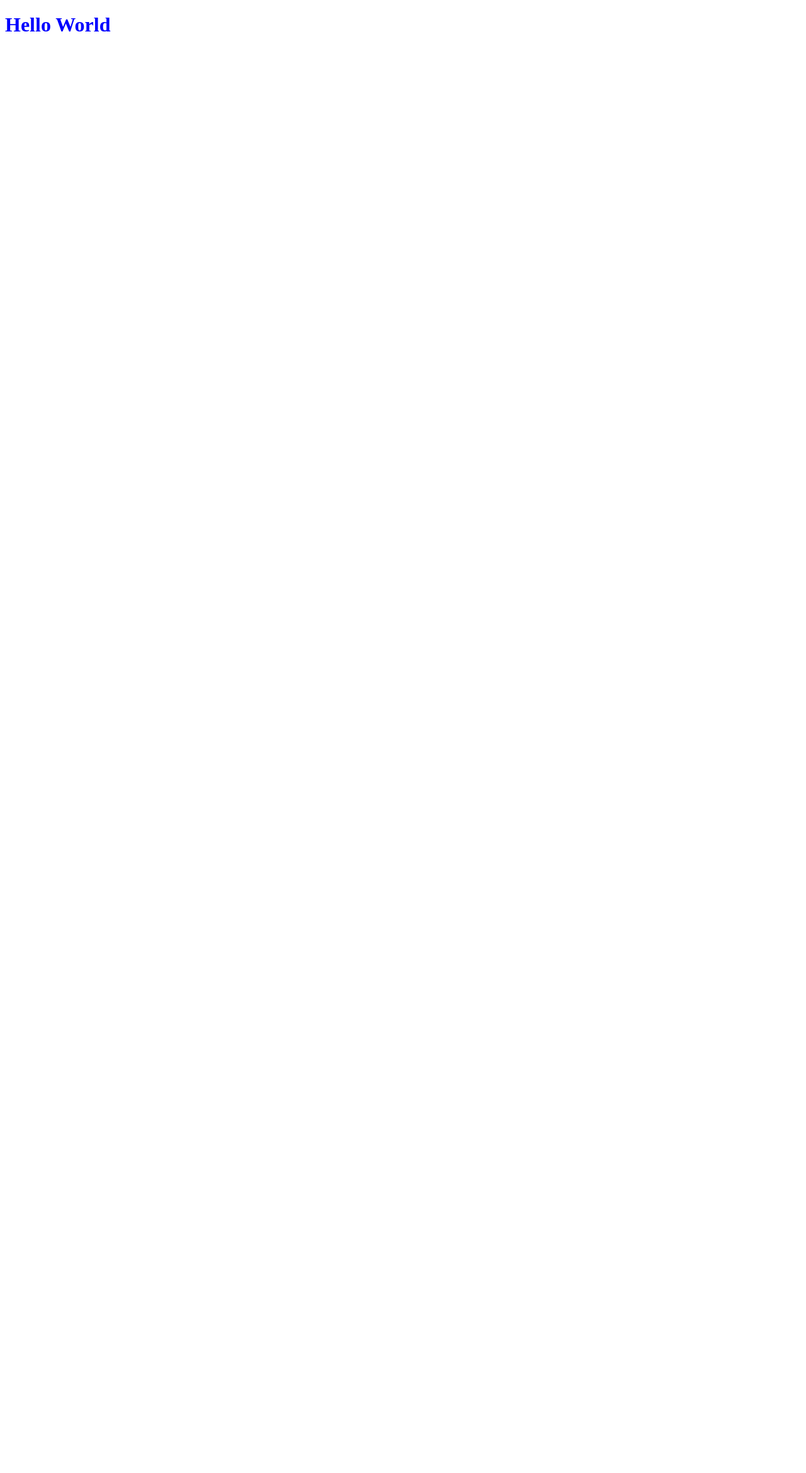
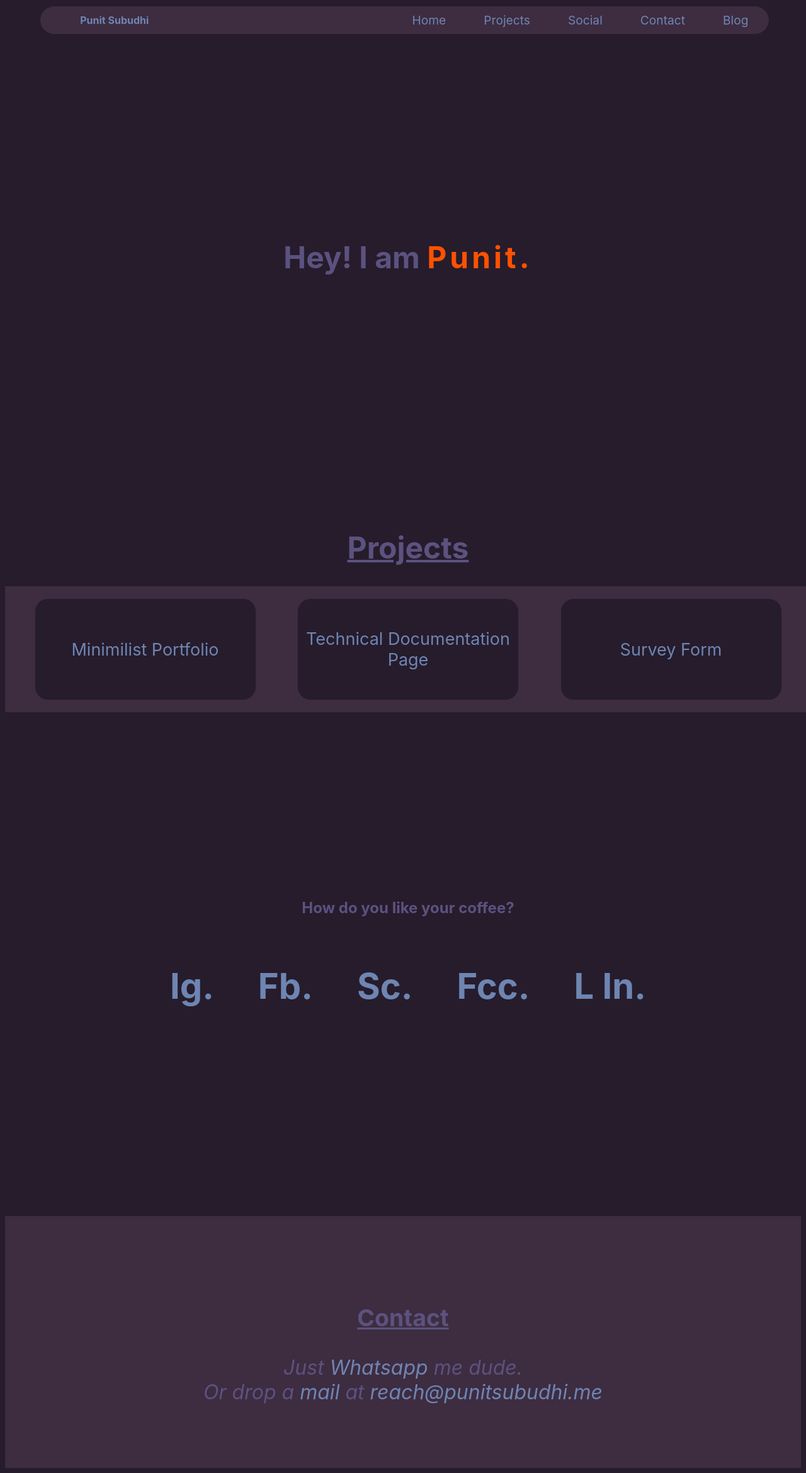
Before and after one commit to PunitSubudhi/ps, a PHP site: page / in a window 1280 px wide. Before the commit the page is almost empty. Shown: the whole page at 63% size. Before the commit the page ends 50 px from the top, so only its background shows below. Run offline with PHP 8.4, Linux system fonts and the light colour scheme.

Commit message:
Profile Update

```diff
--- a/index.html
+++ b/index.html
@@ -4,10 +4,56 @@
     <meta charset="UTF-8">
     <meta http-equiv="X-UA-Compatible" content="IE=edge">
     <meta name="viewport" content="width=device-width, initial-scale=1.0">
-    <title>Document</title>
-    <link type="text/css" rel="stylesheet" href="style.css">
+    <title>Portfolio</title>
+    <link rel="stylesheet" href="style.css" type="text/css">
 </head>
 <body>
-    <h1>Hello World</h1>
+    <nav id="navbar">
+        <div id="left">
+           <a id="lefta" href="#Welcome">Punit Subudhi</a>
+        </div>
+        <div id="right">
+            <a href="#Welcome" class="navelements wrapper">Home</a>
+            <a href="#Projects" class="navelements wrapper">Projects</a>
+            <a href="#Social" class="navelements wrapper">Social</a>
+            <a href="#Contact" class="navelements wrapper">Contact</a>
+            <a href="blog" class="navelements wrapper">Blog</a>
+        </div>
+    </nav>
 </body>
+<section id="Welcome">
+    <h1>Hey! I am <a class="rainbow">Punit.</a>
+    </h1>
+</section>
+<h1 id="projecttitle" ><u>Projects</u></h1>
+<section id="Projects">
+    <a href="https://fccex.punitsubudhi.me/ex5-Personal%20Portfolio/" class="wrapper">
+    <div class="project">
+        Minimilist Portfolio
+    </div></a>
+    <a href="https://fccex.punitsubudhi.me/ex4-technincal-documentation-page/" class="wrapper">
+    <div class="project">
+        Technical Documentation Page
+    </div></a>
+    <a href="https://fccex.punitsubudhi.me/ex2-survey-form/" class="wrapper">
+    <div class="project">
+        Survey Form
+    </div></a>
+</section>
+<section id="Social">
+<h2>How do you like your coffee?</h2>
+<div id="links">
+<a id="iglink" class="profile-link" href="https://instagram.com/punit.subudhi" target="_blank"><h3>Ig.</h3></a>
+<a id="fblink" class="profile-link" href="https://www.facebook.com/punit.anna/" target="_blank"><h3>Fb.</h3></a>
+<a id="sclink" class="profile-link" href="https://story.snapchat.com/@punitsubudhi477" target="_blank" ><h3>Sc.</h3></a>
+<a id="fcclink" class="profile-link" href="https://www.freecodecamp.org/punitsubudhi" target="_blank"><h3>Fcc.</h3></a>
+<a id='linlink' class="profile-link" href="https://www.linkedin.com/in/punit-subudhi-1a52a1213/" target="_blank"><h3>L In.</h3></a>
+</div>
+</section>
+<section id="Contact">
+    <u><h3>Contact</h3></u>
+    <i id="wamaster">
+    Just <a href="https://api.whatsapp.com/send/?phone=919861779000&text=Hello%20I%20am%20from%20the%20Website" id="walink" target="_blank">Whatsapp</a> me dude.</i>
+    <i>Or drop a<a href="mailto:reach@punitsubudhi.me" id="maillink" > mail</a> at <a id="maillink" href="mailto:reach@punitsubudhi.me">reach@punitsubudhi.me</a></i>
+</section>
 </html>
--- a/style.css
+++ b/style.css
@@ -1,3 +1,246 @@
+:root {
+    background-color: var(--A);
+    color: var(--C);
+    font-family: -apple-system, BlinkMacSystemFont, 'Segoe UI', Roboto, Oxygen, Ubuntu, Cantarell, 'Open Sans', 'Helvetica Neue', sans-serif;
+    --A: #261C2C;
+    --B: #3E2C41;
+    --C: #5C527F;
+    --D: #6E85B2;
+    margin: 0px;
+    padding: 0px;
+}
+
+a {
+    text-decoration: none;
+    color: var(--D);
+}
+
 h1 {
-    color: #00f;
+    font-size: 3em;
 }
+
+#navbar {
+    background-color: var(--B);
+    padding: 2px 0.2vw 2px 0.2vw;
+    position: fixed;
+    width: 90vw;
+    height: 5vh;
+    top: 10px;
+    right: 5vw;
+    left: 5vw;
+    border-radius: 2vw;
+    display: flex;
+    flex-direction: row;
+    justify-content: center ;
+}
+
+#left {
+    height: fit-content;
+    width: 20%;
+    text-align: center;
+    font-weight: 700;
+    font-size: 1.5em;
+    align-self: center;
+}
+
+#lefta:hover {
+    color: white;
+}
+@media only screen and ( max-device-width: 870px) {
+#left {
+    font-size: 1em;
+}
+}
+@media only screen and ( max-device-width: 425px){
+    #left{display: none;}
+    #right{width: 100vw !important; justify-content: space-evenly;}
+    .navelements{margin: 0px 2px 0px 2px ;}
+    #navbar{
+        width: 100vw;
+        top: 0px;
+        right: 0vw;
+        left: 0vw;
+        justify-content: center;
+    }
+}
+
+#right {
+    height: inherit;
+    width: 80%;
+    display: flex;
+    flex-direction: row;
+    justify-content: flex-end;
+    align-items: center;
+}
+.navelements {
+    font-size: 1.2em;
+    margin: 0px 10px 0px 10px;
+
+}
+.navelements:hover {
+    color: white;
+}
+
+#Welcome {
+    height: 100vh;
+    width: 100vw;
+    background-color: var(--A);
+    display: flex;
+    flex-direction: column;
+    justify-content: center;
+    align-items: center;
+}
+
+#Projects {
+    height: fit-content;
+    width: 100vw;
+    display: flex;
+    flex-direction: row;
+    justify-content: space-evenly;
+    flex-wrap: wrap;
+    background-color: var(--B);
+}
+
+.project {
+    width: 350px;
+    height: 20vh;
+    text-align: center;
+    display: flex;
+    justify-content: center;
+    align-items: center;
+    background-color: var(--A);
+    border-radius: 20px;
+    font-size: 27px;
+}
+
+#projecttitle {
+    width: 100vw;
+    text-align: center;
+    text-underline-offset: 2px;
+}
+
+.wrapper {
+    padding: 20px;
+}
+
+.project:hover {
+    animation: colorRotate 20s linear 0s infinite;
+    font-size: 30px;
+    font-weight: 200;
+}
+
+#Social {
+    height: 100vh;
+    width: 100vw;
+    display: flex;
+    flex-direction: column;
+    justify-content: center;
+    align-items: center;
+    background-color: var(--A);
+}
+
+#links {
+    display: flex;
+    flex-direction: row;
+    width: 100%;
+    justify-content: center;
+    align-items: center;
+}
+
+.profile-link {
+    font-size: 3em;
+}
+
+#links {
+    width: 70%;
+    display: flex;
+    flex-direction: row;
+    justify-content: space-evenly;
+}
+
+#Contact {
+    display: flex;
+    flex-direction: column;
+    height: 50vh;
+    width: inherit;
+    justify-content: center;
+    align-items: center;
+    font-size: 2em;
+    background-color: var(--B);
+}
+
+
+#Blog {
+    display: flex;
+    flex-direction: column;
+    justify-content: stretch;
+    align-items: center;
+}
+
+#BlogMaster {
+    height: fit-content;
+    display: flex;
+    flex-direction: row;
+    flex-wrap: wrap;
+    padding: 30px;
+}
+
+.container {
+    justify-self: space-evenly;
+    height: 300px;
+    width: 300px;
+    background-color: var(--B);
+    border-radius: 18px;
+    display: flex;
+    flex-direction: column;
+    justify-content: flex-start;
+    margin: 20px;
+}
+
+#maillink:hover {
+    color: blue;
+}
+
+#walink:hover {
+    color: #075E54;
+}
+
+#iglink:hover {
+    color:#8a3ab9;
+}
+
+#fblink:hover {
+    color:#4267B2;
+}
+
+#sclink:hover {
+    color: #FFFC00;
+}
+
+#fcclink:hover {
+    color: black;
+}
+
+#linlink:hover {
+    color:#0072b1;
+}
+
+@media only screen and ( max-device-width: 425px) {
+    .profile-link {
+        font-size: 2em;
+    }
+}
+
+@media only screen and ( max-device-width: 600px) {
+    .wrapper {
+        padding: 0px;
+        flex-wrap: wrap;
+    }
+}
+
+.rainbow {
+    letter-spacing: 5px;
+    animation: colorRotate 7s linear 0s infinite;
+}
+
+@keyframes colorRotate {0% {color: #FF0000;}7%{color: #FF7F00;}14%{color: #FFFF00;}21%{color: #00FF00;}28%{color:#0000FF;}34%{color:#2E2B5F;}41%{color: #8B00FF;}49%{color:#FF0000;}56%{color:#8B00FF;}63%{color: #2E2B5F;}70% {color: #0000FF;}77%{color: #00FF00;}84%{color:#FFFF00;}91%{color: #FF7F00;}100%{color:#FF0000;}}
```
